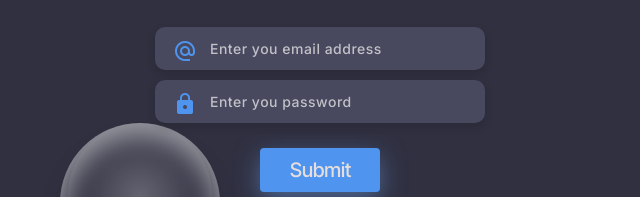
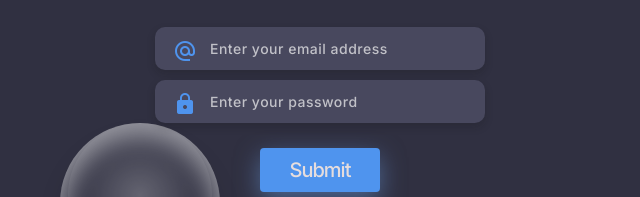
Before and after one commit to diptanshumahish/learnWebsite, a plain HTML site: page index.html in a window 1280 px wide. Shown: the part 354-551 px from the top of the page, 625-1265 px from the left. Drawn offline with Linux system fonts and the light colour scheme.

Commit message:
minor stuff

```diff
--- a/index.html
+++ b/index.html
@@ -92,7 +92,7 @@
                                         <div class="form-group">
                                             <label>
                                                 <input type="email" class="form-style"
-                                                    placeholder="Enter you email address" name="email">
+                                                    placeholder="Enter your email address" name="email">
                                                 <i class="material-icons">alternate_email</i>
 
                                             </label>
@@ -100,7 +100,7 @@
                                         </div>
                                         <div class="form-group">
                                             <label><input type="Password" class="form-style"
-                                                    placeholder="Enter you password" name="password">
+                                                    placeholder="Enter your password" name="password">
                                                 <i class="material-icons">lock</i></label>
 
                                         </div>
```
